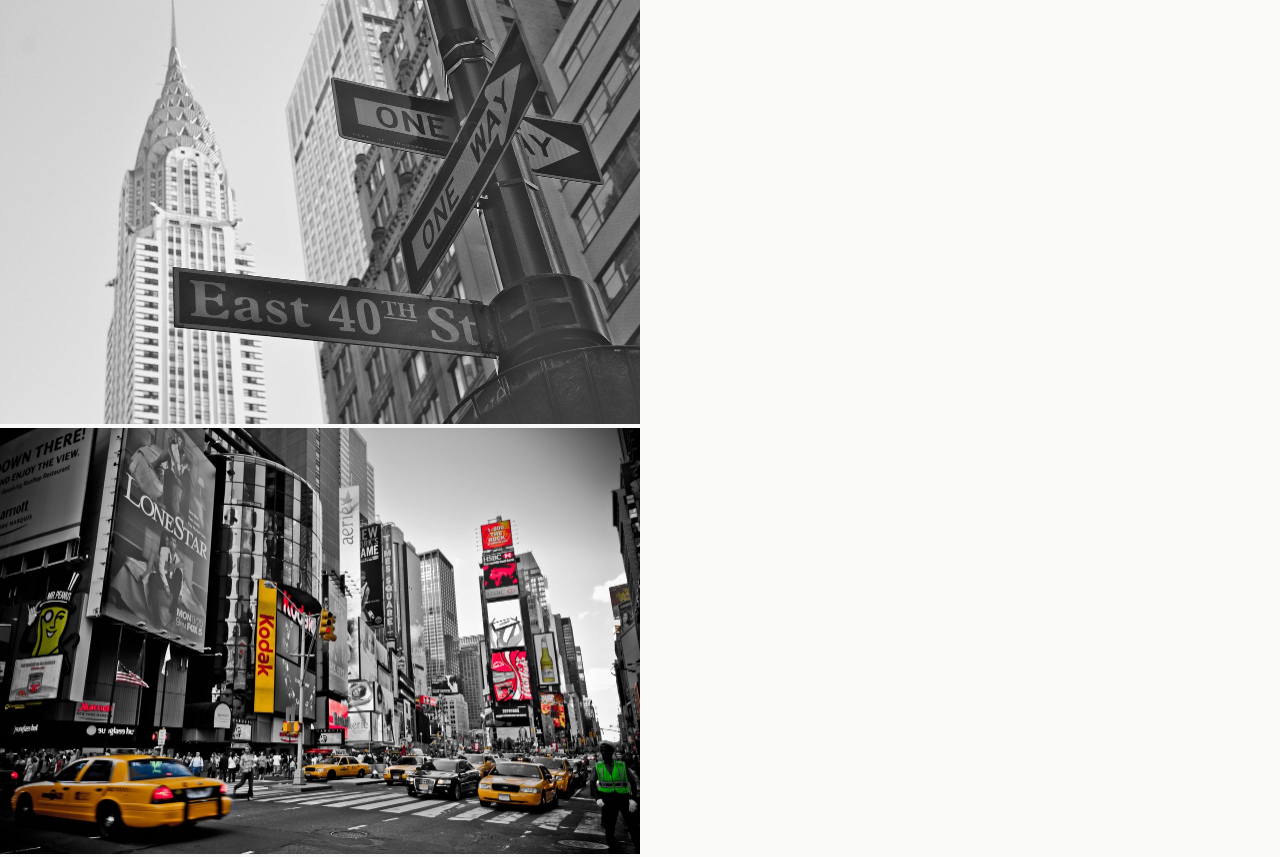
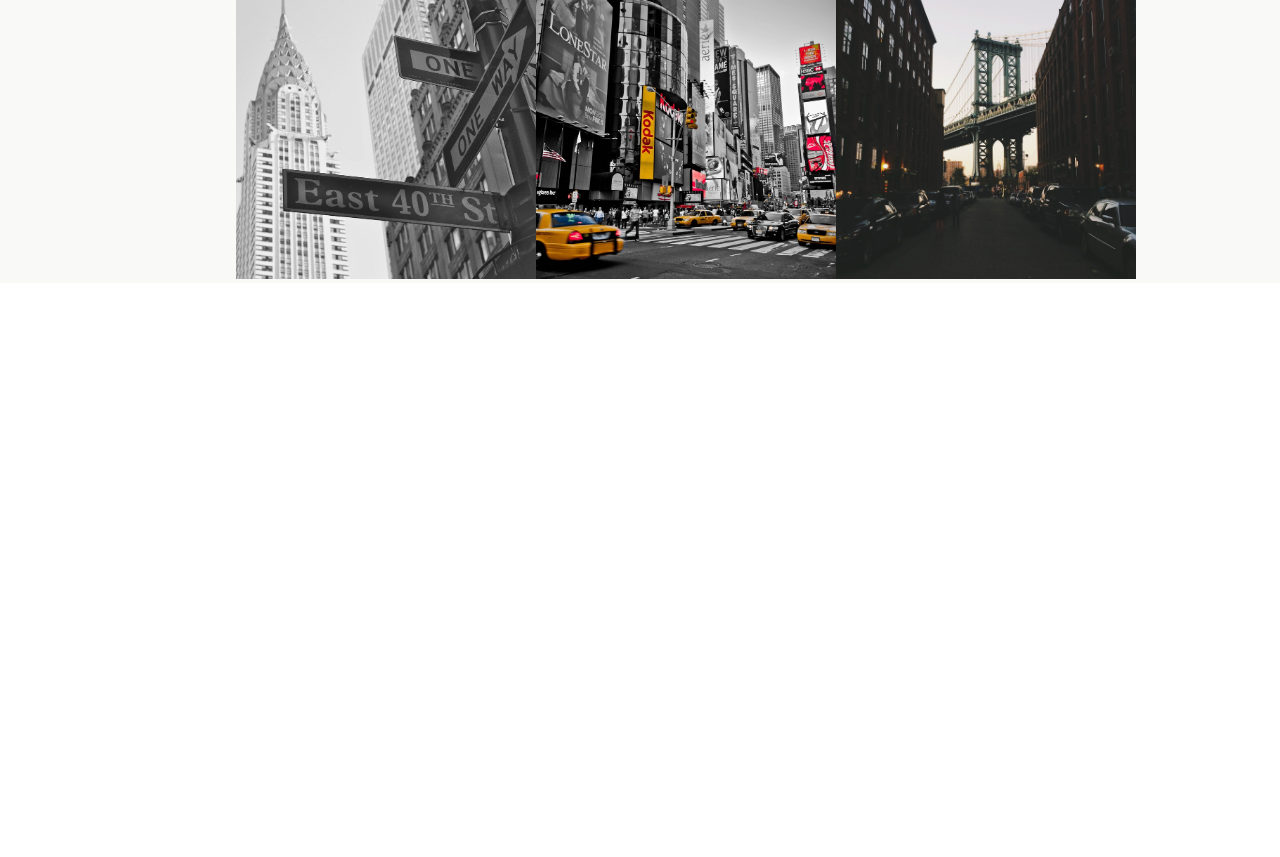
Before and after one commit to James-on-GitHub/odin-landing-page, a plain HTML site: page index.html in a window 1280 px wide. Shown: the part 602-1459 px from the top of the page. After the commit the page ends 885 px from the top, so only its background shows below. Drawn offline with Linux system fonts and the light colour scheme.

Commit message:
Style gallery section images: contain in uniform square windows

```diff
--- a/index.html
+++ b/index.html
@@ -36,7 +36,7 @@
     </header>
     <section class="gallery">
         <h2 class="gallery-title">Gallery</h2>
-        <ul>
+        <ul class="gallery-images">
             <li>
                 <img src="./images/taxi-traffic.jpg" alt="Taxi Traffic" width="853" height="1280">
             </li>
--- a/style.css
+++ b/style.css
@@ -108,7 +108,13 @@ button {
     color: #1F2937;
 }
 
+.gallery-images {
+    list-style: none;
+    display: flex;
+}
+
 .gallery img {
-    max-width: 50%;
-    height: auto;
+    width: 300px;
+    height: 300px;
+    object-fit: cover;
 }
```
